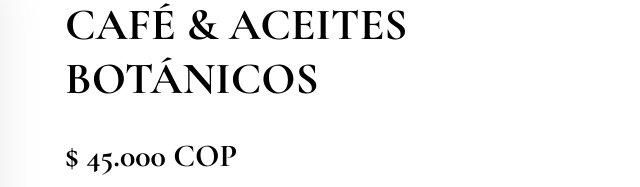
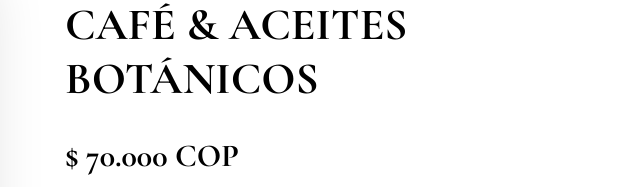
Before and after one commit to dalc8619-hub/landing-page-elure, a plain HTML site: page index.html in a window 1280 px wide. Shown: the part 3739-3926 px from the top of the page, 615-1255 px from the left. Drawn offline with nearby package versions, Linux system fonts and the light colour scheme.

Commit message:
cambio de precio

```diff
--- a/index.html
+++ b/index.html
@@ -420,7 +420,7 @@
             <div class="text-content" data-aos="fade-up-left">
                 <h4 style="color: var(--verde-salvia); letter-spacing: 3px;">ICONO DE LA MARCA</h4>
                 <h2>ELURE Original - Café & Aceites Botánicos</h2>
-                <span class="product-price">$ 45.000 COP</span>
+                <span class="product-price">$ 70.000 COP</span>
                 <p>La combinación perfecta de café molido natural y aceites prensados en frío. Exfoliación efectiva que nutre profundamente, dejando un acabado luminoso y sedoso.</p>
 
                 <ul class="ingredients-list" style="margin: 30px 0;">
@@ -470,4 +470,5 @@
     </script>
 
 </body>
+
 </html>
```
